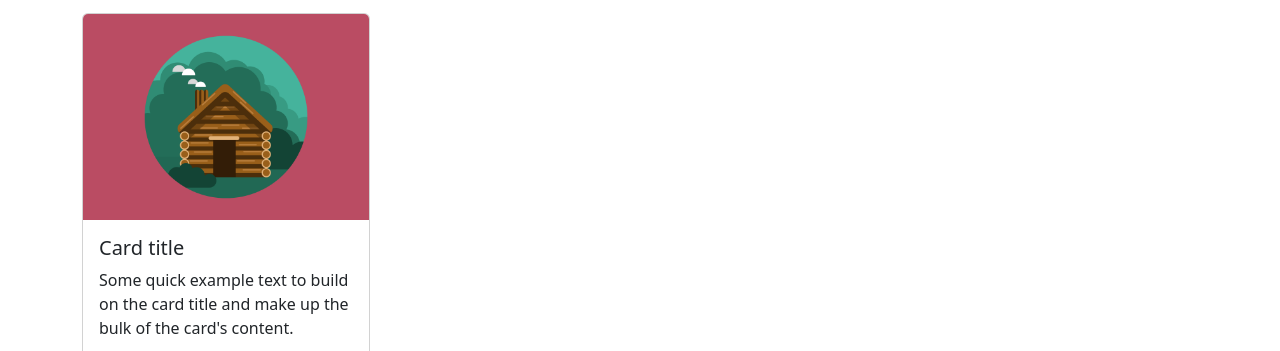
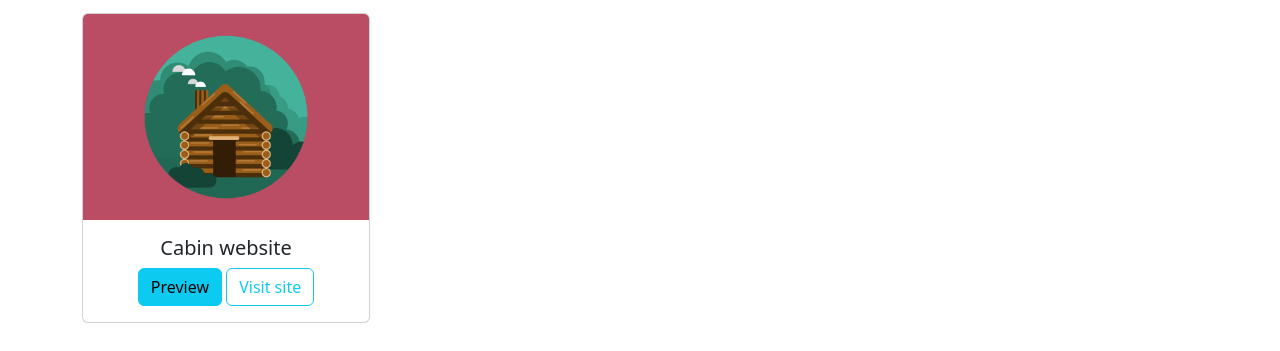
Before and after one commit to DOITA07-Ericchi/bootstrap-html-freelancer, a plain HTML site: page index.html in a window 1280 px wide. Shown: the part 601-952 px from the top of the page. Drawn offline with nearby package versions, Linux system fonts and the light colour scheme.

Commit message:
Iniziato il footer

```diff
--- a/index.html
+++ b/index.html
@@ -28,16 +28,20 @@
                 <h6 class="text-uppercase">Web designer</h6>
             </div>
         </div>
-        <div class="container">
+        <div class="container mb-5 text-center">
+            <div class="row">
+                <div class="col">
             <h2 class="text-center m-3 text-uppercase">Portfolio</h2>
             <div class="card" style="width: 18rem;">
                 <img src="img/portfolio/cabin.png" class="card-img-top" alt="...">
                 <div class="card-body">
-                  <h5 class="card-title">Card title</h5>
-                  <p class="card-text">Some quick example text to build on the card title and make up the bulk of the card's content.</p>
-                  <a href="#" class="btn btn-primary">Go somewhere</a>
+                  <h5 class="card-title">Cabin website</h5>
+                  <a href="#" class="btn btn-primary btn-info">Preview</a>
+                  <a href="#" class="btn btn-outline-info">Visit site</a>
                 </div>
               </div>
+            </div>
+            </div>
         </div>
         <div class="bg-info p-4">
             <div class="container">
@@ -80,12 +84,13 @@
                           <h4>Il prezzo finale è di: 153.75</h2>
                     </div>
                 </div>
-
             </div>
         </div>
     </main>
     <footer>
+        <div class="bg-dark">
 
+        </div>
     </footer>
 </body>
 </html>
```
